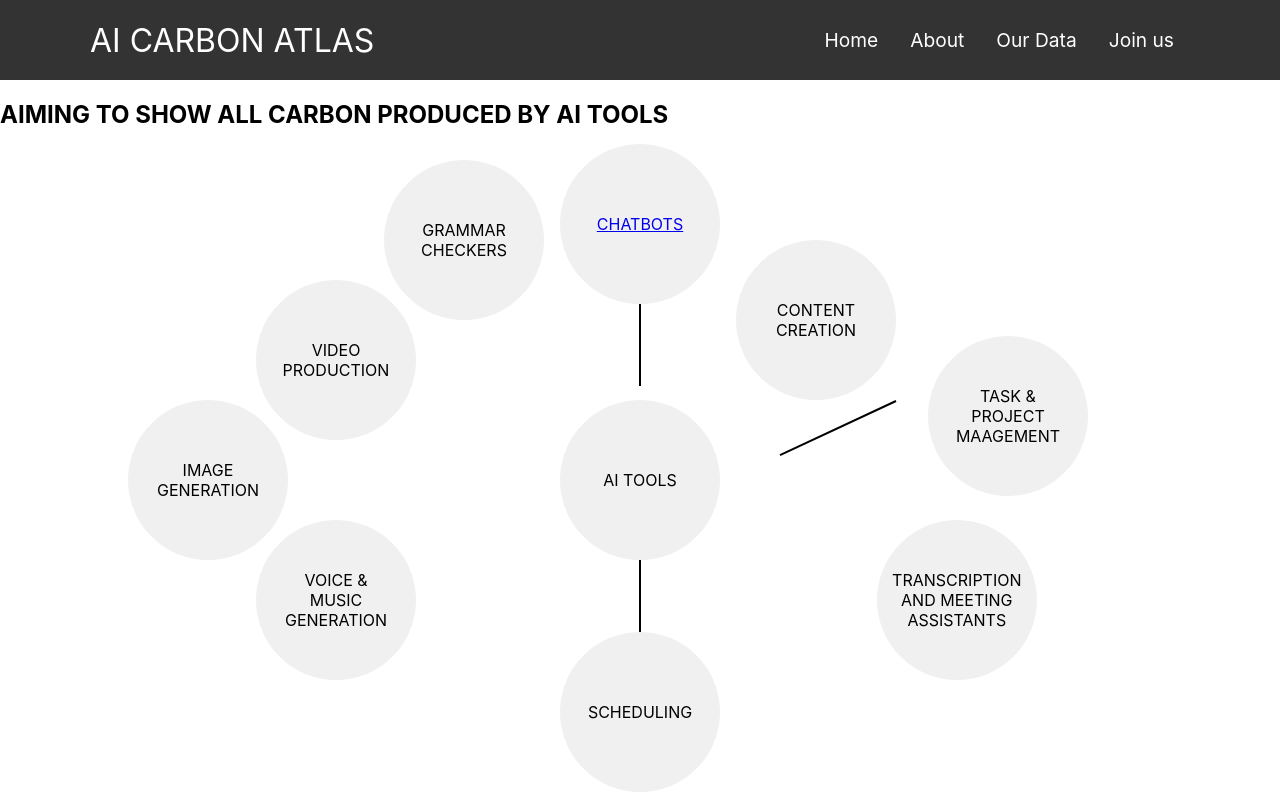
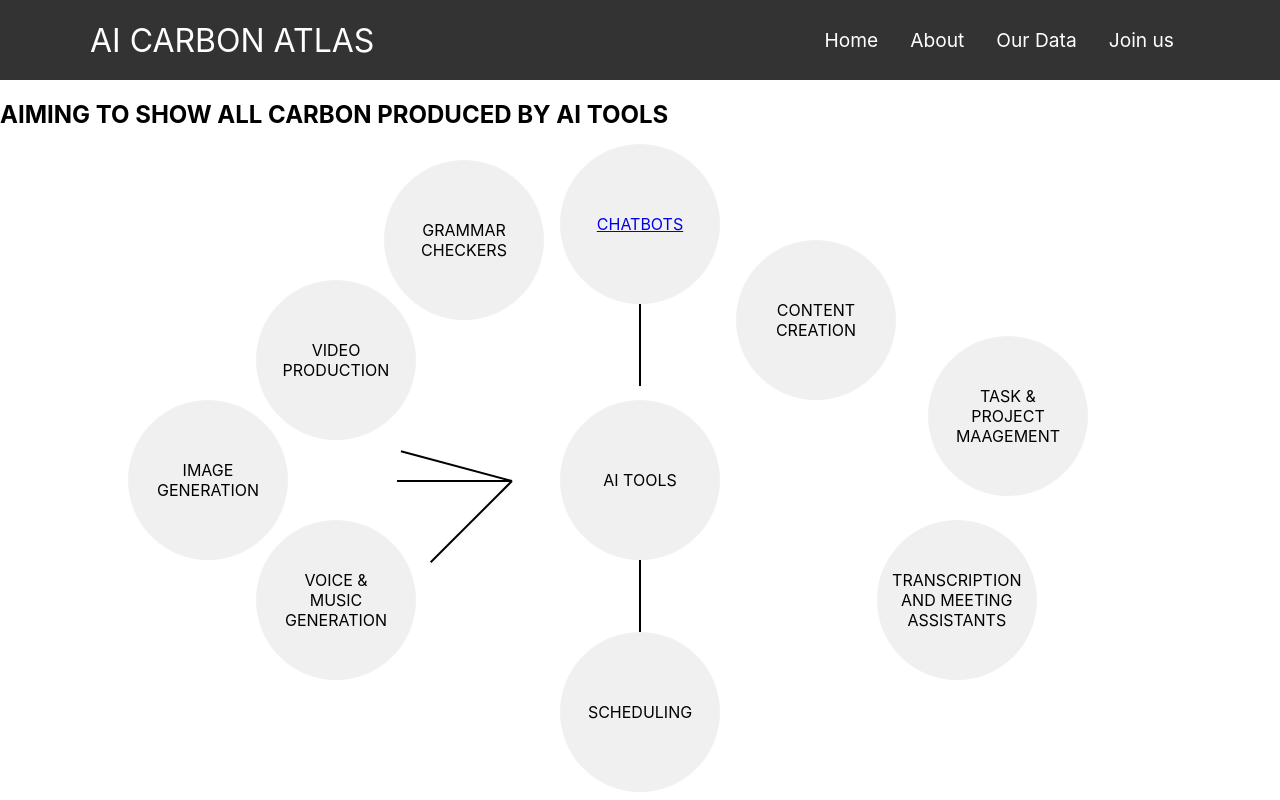
Before and after one commit to mpanojulesoreste/ai-carbon-atlas, a React (Create React App) app: page / in a window 1280 px wide. Built offline with nearby package versions, Linux system fonts and the light colour scheme.

Commit message:
dealing with the lines

```diff
--- a/src/components/CarbonDiagram.css
+++ b/src/components/CarbonDiagram.css
@@ -88,19 +88,35 @@
   }
 
   .line-2 {
-    top: 50%;
-    left: 70%;
-    width: 10%;
+    top: 60%;
+    left: 40%;
+    width: 9%;
     height: 2px;
-    transform: rotate(155deg);
+    transform: rotate(135deg);
   }
 
   .line-3 {
-    top: 69.9%;
+    top: 65.9%;
     left: 50%;
-    width: 7.65%;
+    width: 9.65%;
     height: 2px;
     transform: rotate(90deg);
   }
 
+  .line-4 {
+    top: 60%;
+    left: 40%;
+    width: 9%;
+    height: 2px;
+    transform: rotate(195deg);
+  }
+
+  .line-5 {
+    top: 60%;
+    left: 40%;
+    width: 9%;
+    height: 2px;
+    transform: rotate(180deg);
+  }
+
   /* Add more styles for each line */
--- a/src/components/CarbonDiagram.js
+++ b/src/components/CarbonDiagram.js
@@ -5,12 +5,14 @@ const CarbonDiagram = () => {
   return (
     <div className="carbon-diagram">
   <h2>AIMING TO SHOW ALL CARBON PRODUCED BY AI TOOLS</h2>
+  <div className="line line-1"></div>
+  <div className="line line-2"></div>
+  <div className="line line-3"></div>
+  <div className="line line-4"></div>
+  <div className="line line-5"></div>
   <div className="diagram-element ai-tools">
   <div>AI TOOLS</div>
   </div>
-  <div className="line line-1"></div>
-  <div className="line line-2"></div>
-  <div className="line line-3"></div>
   <div className="diagram-element chatbots">
   <Link to="/chatbot">
   <div>CHATBOTS</div>
```
